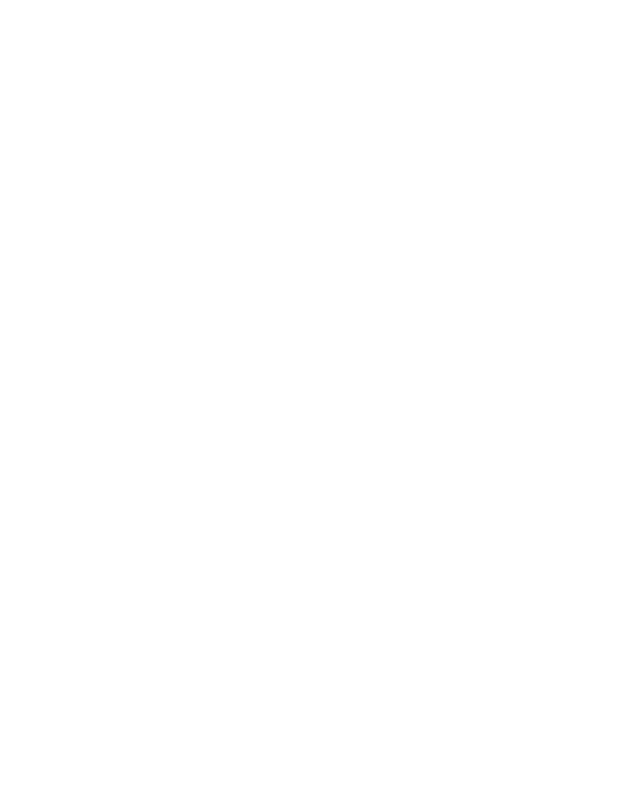
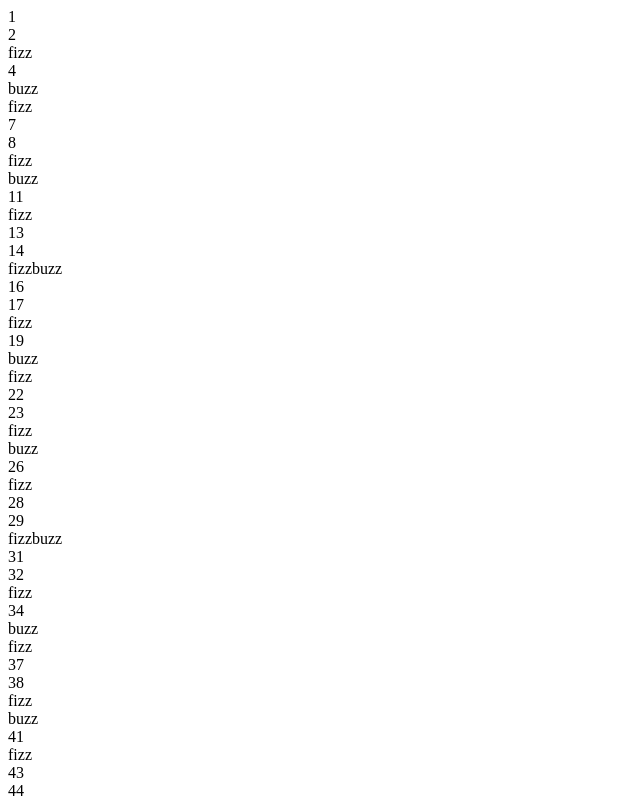
Before and after one commit to guyrogereboulet/js-fizzbuzz, a plain HTML site: page index.html in a window 1280 px wide. Shown: the top 800 px of the page, without its empty margins (0-640 px from the left). Drawn offline with Linux system fonts and the light colour scheme.

Commit message:
Commit finale

```diff
--- a/index.html
+++ b/index.html
@@ -2,10 +2,10 @@
 <html lang="en" dir="ltr">
   <head>
     <meta charset="utf-8">
-    <title></title>
+    <title>document</title>
   </head>
   <body>
-    <div class="lista">
+    <div id="lista">
 
     </div>
     <script src="js/script.js" charset="utf-8"></script>
--- a/js/script.js
+++ b/js/script.js
@@ -1,16 +1,20 @@
 
 for (var i = 1; i <= 100; i++) {
   if ((i%5 == 0)&&(i%3 == 0)) {
-    console.log( "fizzbuzz");
+    console.log("fizzbuzz");
+    document.getElementById("lista").innerHTML += "fizzbuzz" + "<br>";
   }
   else if (i%3 == 0) {
     console.log("fizz");
+    document.getElementById("lista").innerHTML += "fizz" + "<br>";
   }
   else if (i%5 == 0) {
     console.log("buzz");
+    document.getElementById("lista").innerHTML += "buzz" + "<br>";
   }
   else {
     console.log(i);
+    document.getElementById("lista").innerHTML += i + "<br>";
   }
 
 }
```
